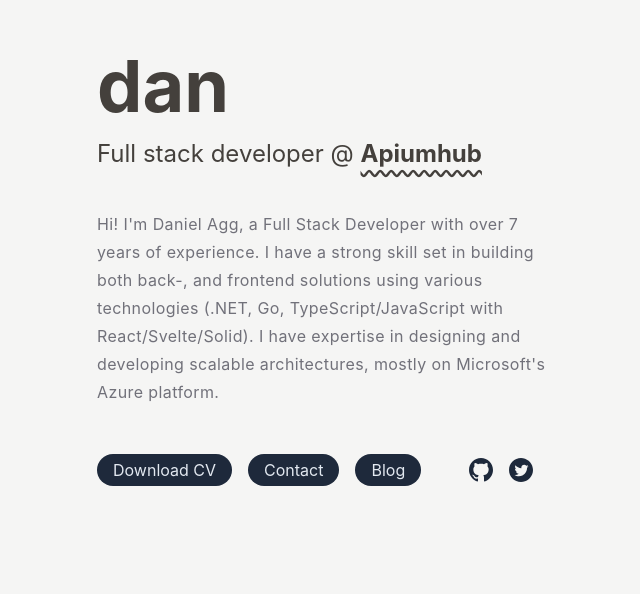
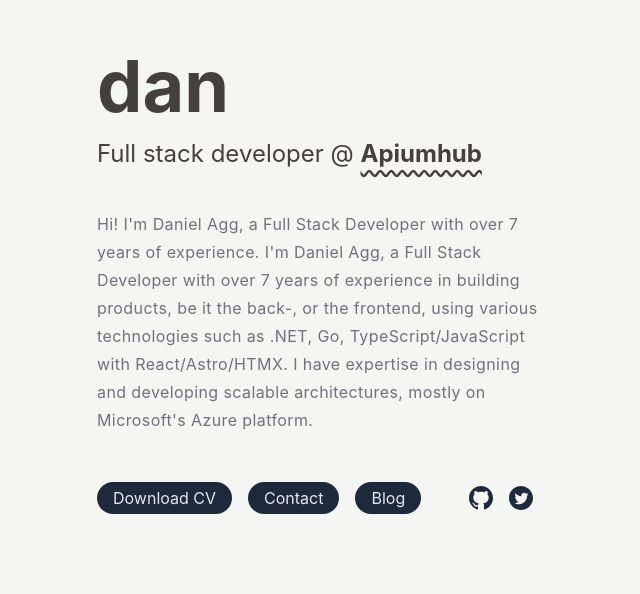
Before and after one commit to danielagg/personal-website-nextjs, a Next.js app: page / in a window 1280 px wide. Shown: the part 206-800 px from the top of the page, without its empty margins (239-879 px from the left). Built offline with nearby package versions, Linux system fonts and the light colour scheme.

Commit message:
same wording as main readme @ GitHub profile

```diff
--- a/app/Intro.tsx
+++ b/app/Intro.tsx
@@ -24,9 +24,10 @@
         </div>
         <div className="mt-10 text-gray-light dark:text-gray-dark w-full lg:w-3/4 leading-7 tracking-wide">
           Hi! I&apos;m Daniel Agg, a Full Stack Developer with over 7 years of
-          experience. I have a strong skill set in building both back-, and
-          frontend solutions using various technologies (.NET, Go,
-          TypeScript/JavaScript with React/Svelte/Solid). I have expertise in
+          experience. I&apos;m Daniel Agg, a Full Stack Developer with over 7
+          years of experience in building products, be it the back-, or the
+          frontend, using various technologies such as .NET, Go,
+          TypeScript/JavaScript with React/Astro/HTMX. I have expertise in
           designing and developing scalable architectures, mostly on
           Microsoft&apos;s Azure platform.
         </div>
```
